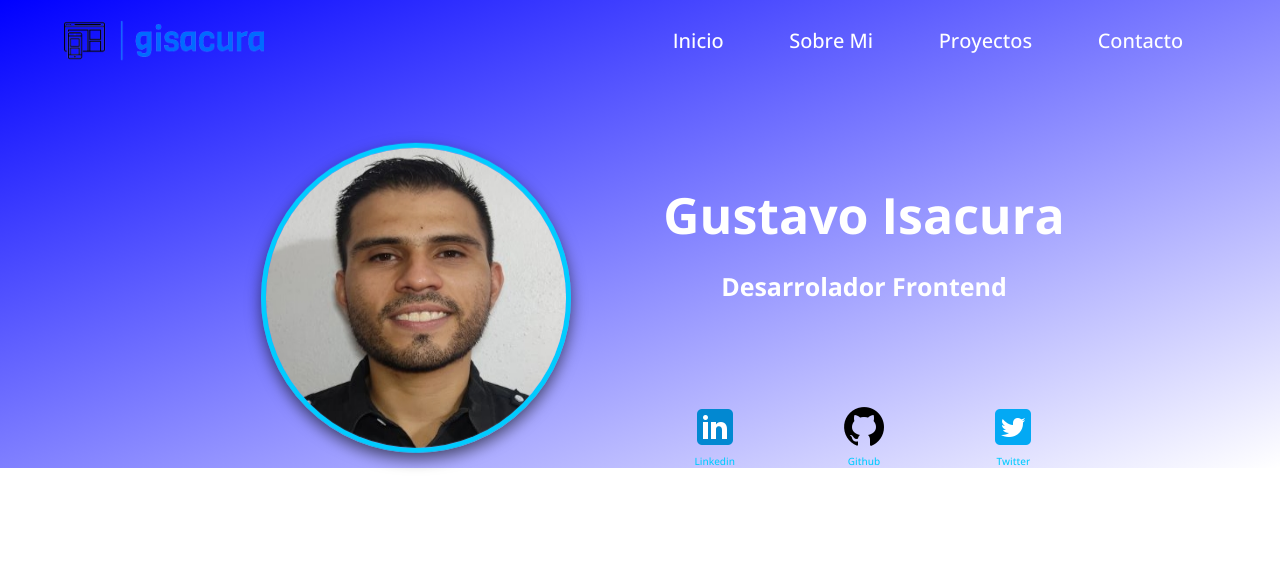
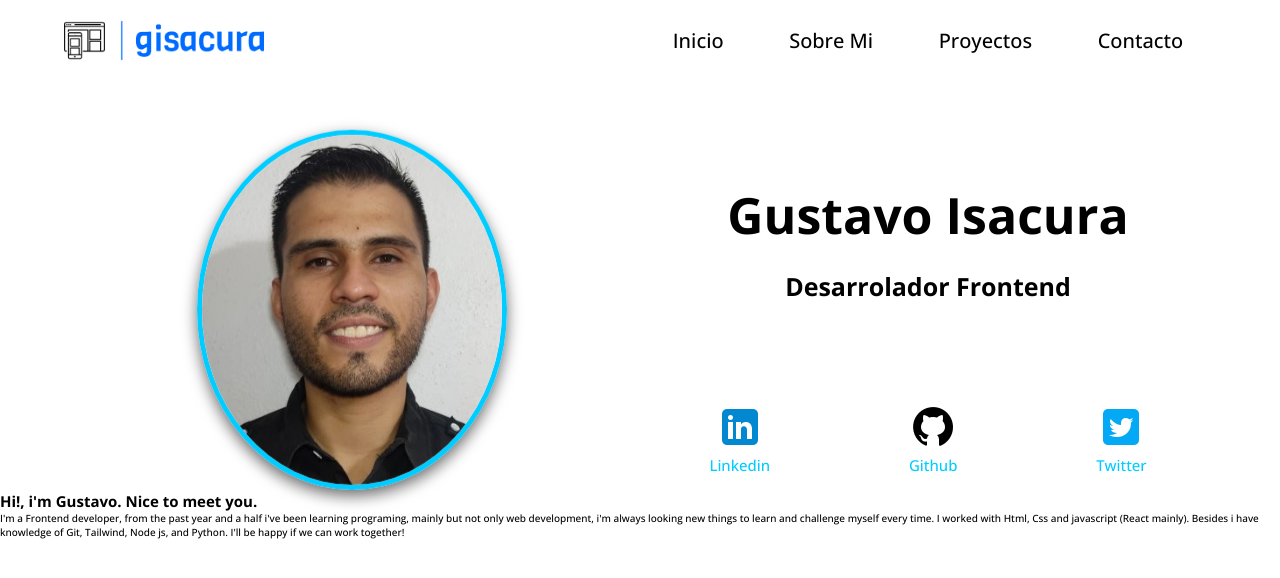
Before and after one commit to GIsacura/gisacura-website, a React (Vite) app: page / in a window 1280 px wide. Shown: the top 578 px of the page. Built offline with nearby package versions, Linux system fonts and the light colour scheme.

Commit message:
Adding responsive to header and main section

```diff
--- a/src/Components/Header.jsx
+++ b/src/Components/Header.jsx
@@ -23,10 +23,10 @@ const Header = () => {
             <img src='../../assets/logo/logo_small1.png' alt='logo'/>
           </div>
           <ul>
-            <li>Inicio</li>
-            <li>Sobre Mi</li>
-            <li>Proyectos</li>
-            <li>Contacto</li>
+            <li><a href='#main'>Inicio</a></li>
+            <li><a href='#about-me'>Sobre Mi</a></li>
+            <li><a href='#proyects'>Proyectos</a></li>
+            <li><a href='#contact-me'>Contacto</a></li>
           </ul>
         </div>
 
@@ -40,10 +40,10 @@ const Header = () => {
             </span>
           </div>
             <ul ref={mobileMenu}>
-              <li>Inicio</li>
-              <li>Sobre Mi</li>
-              <li>Proyectos</li>
-              <li>Contacto</li>
+              <li><a href='#main'>Inicio</a></li>
+              <li><a href='#about-me'>Sobre Mi</a></li>
+              <li><a href='#proyects'>Proyectos</a></li>
+              <li><a href='#contact-me'>Contacto</a></li>
             </ul>
         </div>
       </nav>
--- a/src/Pages/Home.jsx
+++ b/src/Pages/Home.jsx
@@ -10,7 +10,7 @@ import '../styles/Home.css'
 const Home = () => {
   return (
     <div>
-      <section className='main'>
+      <section className='main' id='main'>
         <div className='main__photo'>
           <img src='../../assets/images/profile_photo.jpg' alt='profile-photo'/>
         </div>
@@ -37,6 +37,13 @@ const Home = () => {
           </div>
         </section>
       </section>
+
+      <section className='about-me' id='about-me'>
+        <h2>Hi!, i'm Gustavo. Nice to meet you.</h2>
+        <p>
+          I'm a Frontend developer, from the past year and a half i've been learning programing, mainly but not only web development, i'm always looking new things to learn and challenge myself every time. I worked with Html, Css and javascript (React mainly). Besides i have knowledge of Git, Tailwind, Node js, and Python. I'll be happy if we can work together!
+        </p>
+      </section>
     </div>
   );
 };
--- a/src/index.css
+++ b/src/index.css
@@ -6,10 +6,11 @@ body{
   margin: 0;
   width: 100%;
   height: 100%;
-  background: linear-gradient(to bottom right, blue, white);
+  /* background: linear-gradient(to bottom right, blue, white); */
+  background-color: white;
   background-repeat: no-repeat;
   background-size: cover;
   padding: 0;
-  color: white;
+  color: black;
   font-family: 'Open Sans', sans-serif;
 }
--- a/src/styles/Header.css
+++ b/src/styles/Header.css
@@ -47,18 +47,28 @@ nav .mobile ul{
   width: 100%;
   left: 0;
   top: 35px;
+  z-index: 100;
 }
 
 nav .mobile ul li{
-  background-color: rgb(83, 83, 83);
+  background-color: white;
   list-style: none;
   padding: 0 10px;
   font-size: 1.6rem;
   line-height: 1.9rem;
 }
 
+nav .mobile ul li a{
+  text-decoration: none;
+  color: black;
+}
+
 nav .mobile ul li:hover{
   background-color: black;
+}
+
+nav .mobile ul li:hover a{
+  color: white;
 }
 
 nav .desktop__menu{
@@ -81,6 +91,11 @@ nav .desktop__menu ul li{
   cursor: pointer;
 }
 
+nav .desktop__menu ul li a{
+  text-decoration: none;
+  color: black;
+}
+
 nav .desktop__menu ul li::before{
   content:"";
   width:100%;
@@ -92,11 +107,25 @@ nav .desktop__menu ul li::before{
   transform: scaleX(0);
   transition: transform 0.3s ease;
 
-  background-color: white;
+  background-color: black;
 }
 
 nav .desktop__menu ul li:hover::before{
   transform: scaleX(1)
+}
+
+@media screen and (max-width:800px){
+  nav .desktop__menu .logo-container img{
+    width: 150px;
+  }
+
+  nav .desktop__menu ul{
+    width: 60%;
+  }
+
+  nav .desktop__menu ul li{
+    font-size: 1.5rem;
+  }
 }
 
 @media screen and (max-width: 607px){
--- a/src/styles/Home.css
+++ b/src/styles/Home.css
@@ -7,7 +7,8 @@
   display: flex;
   margin: 0 auto;
   margin-top: 50px;
-  width: 70%;
+  min-width: 70%;
+  max-width: 90%;
 }
 
 .main__photo{
@@ -35,7 +36,7 @@
 .main__photo img{
   border-radius: 50%;
   width: 300px;
-  height: 300px;
+  height: 350px;
   border: solid 5px rgb(0, 204, 255);
   transform: translatey(0px);
   animation: float 6s ease-in-out infinite;
@@ -66,12 +67,27 @@
 .main__information--social-media a{
   text-decoration: none;
   color: rgb(0, 204, 255);
-}
+  font-size: 1.5rem;}
 
 .main__information--social-media a .linkedin-icon,
 .main__information--social-media a .github-icon,
 .main__information--social-media a .twitter-icon {
   font-size: 4rem;
+}
+
+@media screen and (max-width: 1024px){
+  .main__photo img{
+    width: 250px;
+    height: 300px;
+  }
+
+  main__information h1{
+    font-size: 4rem;
+  }
+
+  .main__information h3{
+    font-size: 2rem;
+  }
 }
 
 
@@ -88,8 +104,8 @@
 
   .main .main__photo img{
     width: 100px;
-    height: 100px;
-    width: 100%;
+    height: 150px;
+    width: auto;
   }
 
   .main__information{
```
